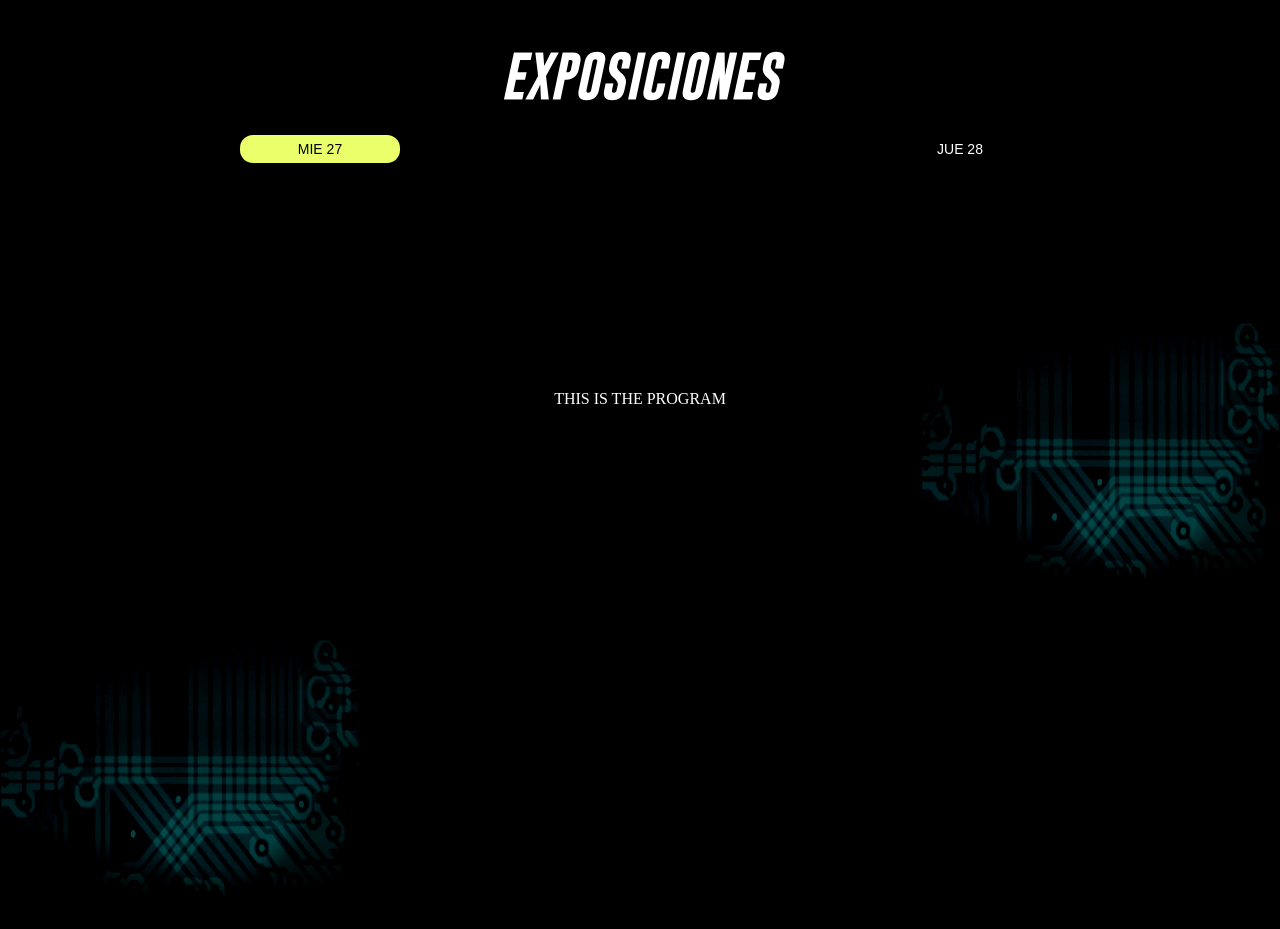
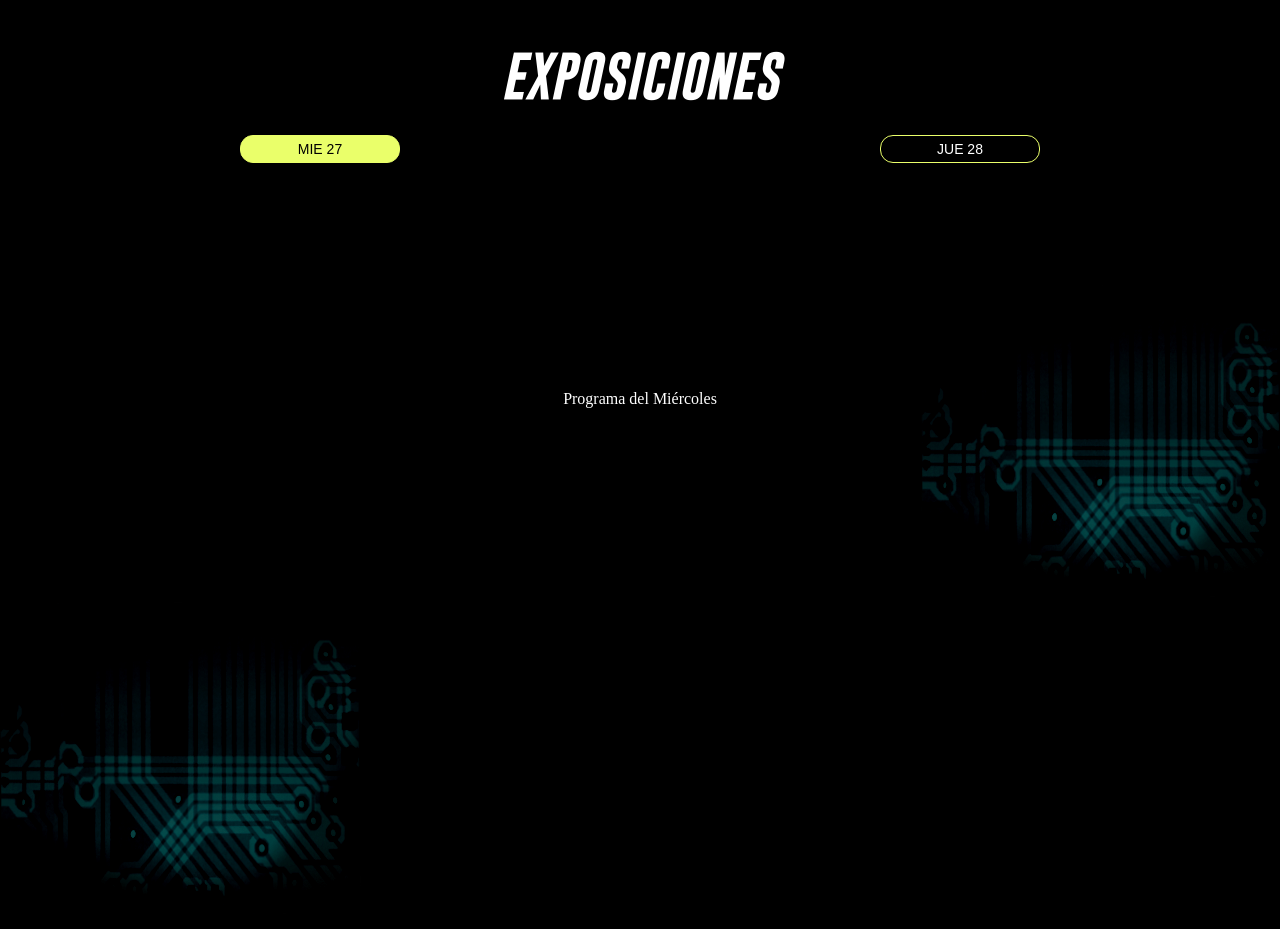
Before and after one commit to MatiLarsson/talent_week_app, a React (Create React App) app: page / in a window 1280 px wide. Shown: the part 3320-4249 px from the top of the page. Built offline with nearby package versions, Linux system fonts and the light colour scheme.

Commit message:
improve expositions section

```diff
--- /dev/null
+++ b/src/components/main-components/expositions/Programs.js
@@ -0,0 +1,18 @@
+
+
+function ProgramMiercoles () {
+  return (
+    <div>Programa del Miércoles</div>
+  )
+}
+
+function ProgramJueves () {
+  return (
+    <div>Programa del Jueves</div>
+  )
+}
+
+export const ProgramTabs = [
+  { label: "MIE 27", program: ProgramMiercoles()},
+  { label: "JUE 28", program: ProgramJueves()},
+];
--- a/src/components/main-components/expositions/Tabs.js
+++ b/src/components/main-components/expositions/Tabs.js
@@ -1,6 +1,6 @@
 import "./styles.css";
 import { useState } from "react";
-import { initialTabs as tabs } from "./ingredients";
+import { ProgramTabs as tabs } from "./Programs";
 import { motion, AnimatePresence } from "framer-motion";
 
 
@@ -12,6 +12,10 @@
       <nav className="tab-list">
         {tabs.map((item) => (
             <motion.div
+              whileHover={{ scale: 1.02 }}
+              whileTap={{
+                scale: 0.95,
+              }}
               key={item.label}
               className={item === selectedTab ? "tab-item selected-tab" : "tab-item"}
               onClick={() => setSelectedTab(item)}
--- a/src/components/main-components/expositions/ingredients.js
+++ /dev/null
@@ -1,13 +0,0 @@
-
-export const allTabs = [
-  { label: "MIE 27", program: 'THIS IS THE PROGRAM'},
-  { label: "JUE 28", program: 'THIS IS THE PROGRAM'},
-];
-
-const [MIE, JUE] = allTabs;
-export const initialTabs = [MIE, JUE];
-
-export function getNextIngredient(tabs) {
-  const existing = new Set(tabs);
-  return allTabs.find((tab) => !existing.has(tab));
-}
--- a/src/components/main-components/expositions/styles.css
+++ b/src/components/main-components/expositions/styles.css
@@ -48,6 +48,9 @@
   user-select: none;
   color: white;
   border-radius: 13px;
+  border-color: #EAFF6A;
+  border-width: .5px;
+  border-style: solid;
 }
 
 .tab-item.selected-tab {
```
Lines whose indentation alone changed are shown as unchanged.
